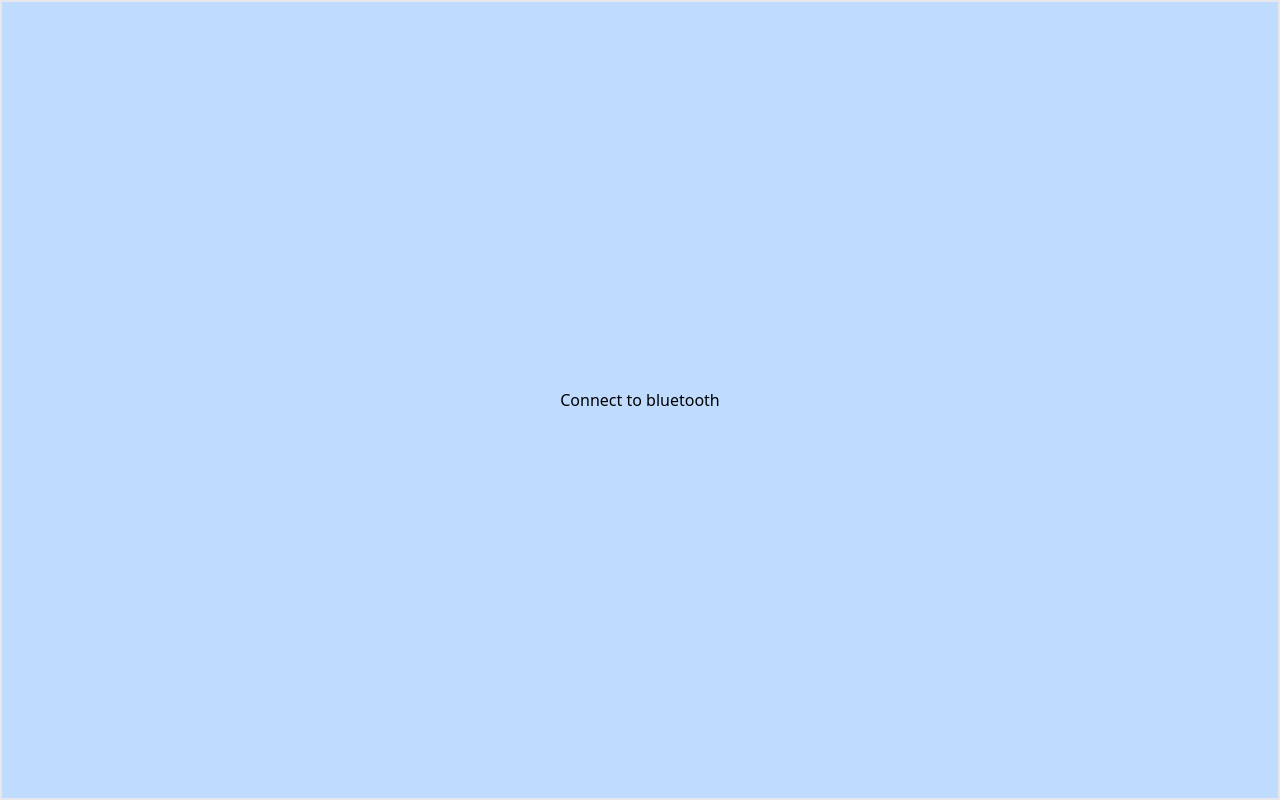
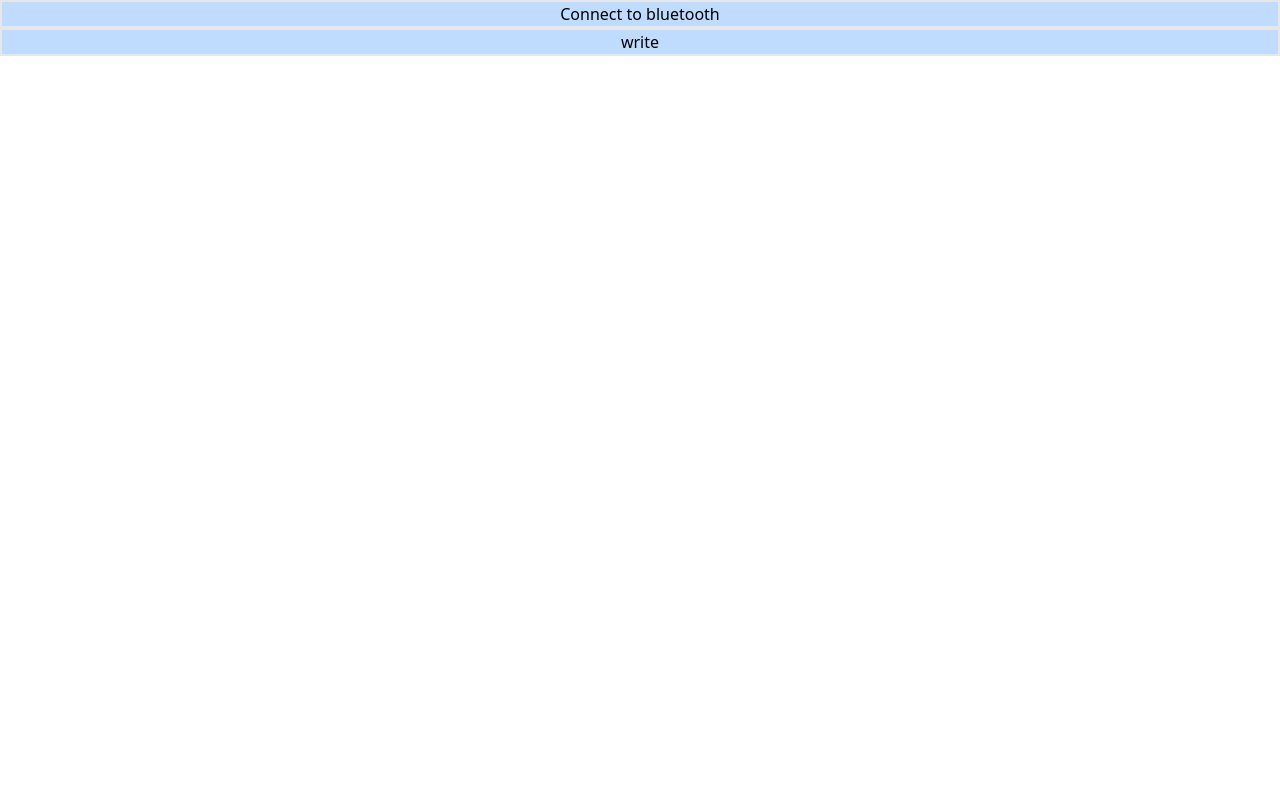
Before and after one commit to JoelKong/Vitatrax, a Next.js app in the folder vitatrax/: page / in a window 1280 px wide. Built offline with nearby package versions, Linux system fonts and the light colour scheme.

Commit message:
fix:fixes

```diff
--- a/vitatrax/src/components/Test.tsx
+++ b/vitatrax/src/components/Test.tsx
@@ -1,21 +1,67 @@
 import { useState, useEffect } from "react";
 
 export default function Test(): JSX.Element {
+  const [server, setServer] = useState();
   async function connectToBluetooth() {
-    // @ts-ignore
-    const bluetoothConnect = await navigator.bluetooth.requestDevice({
-      filters: [{ name: "BlueNRG" }],
-    });
+    try {
+      // @ts-ignore
+      const device = await navigator.bluetooth.requestDevice({
+        filters: [{ name: "BlueNRG" }],
+      });
+
+      const server = await device.gatt.connect();
+      setServer(server);
+      console.log("successfully connected");
+    } catch (error) {
+      console.log("Error connecting" + error);
+    }
+  }
+
+  async function writeToBluetooth(server: any) {
+    // Replace with the actual UUIDs for your characteristics
+    const uartServiceUUID = "6E400001-B5A3-F393-E0A9-E50E24DCCA9E";
+    const rxCharacteristicUUID = "6E400002-B5A3-F393-E0A9-E50E24DCCA9E";
+    const txCharacteristicUUID = "6E400003-B5A3-F393-E0A9-E50E24DCCA9E";
+    const clientConfigUUID = "2902";
+
+    const rxCharacteristic = await server
+      .getPrimaryService(uartServiceUUID)
+      .getCharacteristic(rxCharacteristicUUID);
+
+    const txCharacteristic = await server
+      .getPrimaryService(uartServiceUUID)
+      .getCharacteristic(txCharacteristicUUID);
+
+    // Read data from the TX characteristic (UART data from the peripheral)
+    txCharacteristic.addEventListener(
+      "characteristicvaluechanged",
+      (event: any) => {
+        const data = event.target.value;
+        // Process received data (data.buffer)
+      }
+    );
+    await txCharacteristic.startNotifications();
+
+    // Write data to the RX characteristic (e.g., sending commands)
+    const dataToSend = new Uint8Array([8]);
+    await rxCharacteristic.writeValue(dataToSend);
+    server.disconnect();
   }
 
   return (
     <div>
       <button
-        className="w-screen h-screen flex justify-center items-center border-2 bg-blue-200"
+        className="w-screen flex justify-center items-center border-2 bg-blue-200"
         onClick={() => connectToBluetooth()}
       >
         Connect to bluetooth
       </button>
+      <button
+        className="w-screen flex justify-center items-center border-2 bg-blue-200"
+        onClick={() => writeToBluetooth(server)}
+      >
+        write
+      </button>
     </div>
   );
 }
```
Also changed, not shown: 1 other file (tests, documents, lock files or other folders).
